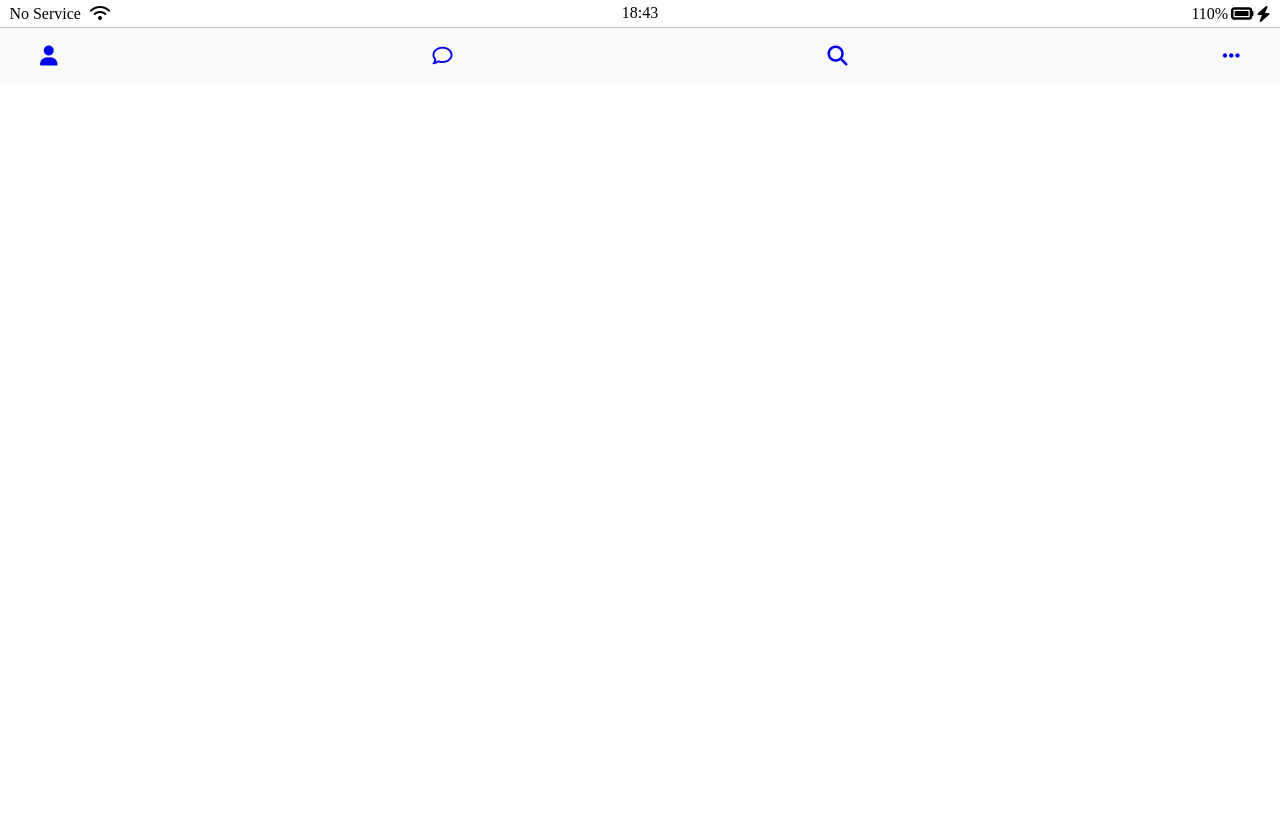
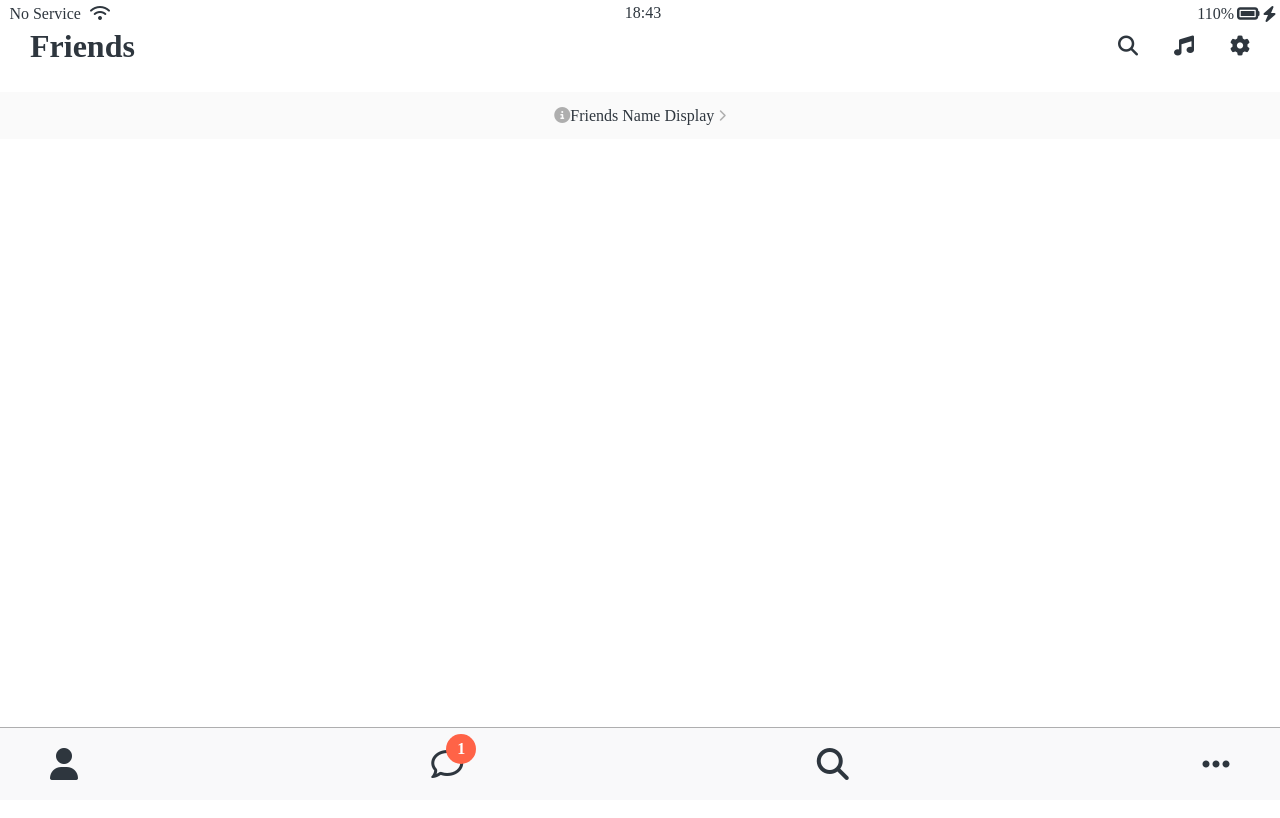
Before and after one commit to sunu70/kokoa-colne-2021, a plain HTML site: page friends.html in a window 1280 px wide. Shown: the top 818 px of the page. Drawn offline with Linux system fonts and the light colour scheme.

Commit message:
2021.06.18

```diff
--- a/css/components/nav-bar.css
+++ b/css/components/nav-bar.css
@@ -1,10 +1,32 @@
 .nav {
-  background-color: #f9f9f9;
-  padding: 20px 40px;
-  border-top: 1px solid rgba(0, 0, 0, 0.2);
+  position: fixed;
+  bottom: 0;
+  width: 100%;
+  background-color: #f9f9fa;
+  padding: 20px 50px;
+  box-sizing: border-box;
+  border-top: 1px solid rgba(0, 0, 0, 0.3);
 }
 .nav__list {
   display: flex;
   justify-content: space-between;
   align-items: ;
 }
+.nav__link {
+  position: relative;
+  color: #2e363e;
+}
+.nav__notification {
+  background-color: tomato;
+  width: 30px;
+  height: 30px;
+  border-radius: 15px;
+  display: flex;
+  justify-content: center;
+  align-items: center;
+  color: white;
+  font-weight: 600;
+  position: absolute;
+  left: 15px;
+  bottom: 15px;
+}
--- /dev/null
+++ b/css/components/screen-header.css
@@ -0,0 +1,16 @@
+.screen-header {
+  display: flex;
+  justify-content: space-between;
+  padding: 30px;
+  align-items: center;
+}
+
+.screen-header__title {
+  font-size: 32px;
+  font-weight: 600;
+}
+
+.screen-header__icons span {
+  margin-left: 32px;
+  box-sizing: border-box;
+}
--- a/css/components/status-bar.css
+++ b/css/components/status-bar.css
@@ -1,4 +1,7 @@
 .status-bar {
+  position: fixed;
+  top: 0;
+  width: 100%;
   display: flex;
   justify-content: center;
   padding: 5px 3px;
--- a/css/reset.css
+++ b/css/reset.css
@@ -131,3 +131,8 @@ table {
 input:focus {
   outline: none;
 }
+
+a {
+  color: inherit;
+  text-decoration: none;
+}
--- /dev/null
+++ b/css/screens/friends.css
@@ -0,0 +1,10 @@
+#friends-display-link {
+  text-align: center;
+  display: block;
+  padding: 15px 0px;
+  background-color: #fafafa;
+}
+
+#friends-display-link i {
+  color: rgba(0, 0, 0, 0.3);
+}
--- a/css/styles.css
+++ b/css/styles.css
@@ -4,10 +4,14 @@
 /* componets */
 @import "components/status-bar.css";
 @import "components/nav-bar.css";
+@import "components/screen-header.css";
 
 /* scrrens */
 @import "screens/login.css";
+@import "screens/friends.css";
 
 body {
+  color: #2e363e;
   font-family: font-family: 'Open Sans', sans-serif;
+  height: 1000vh;
 }
--- a/friends.html
+++ b/friends.html
@@ -22,18 +22,40 @@
         <i class="fas fa-bolt"></i>
       </div>
     </div>
+    <header class="screen-header">
+      <h1 class="screen-header__title">Friends</h1>
+      <div class="screen-header__icons">
+        <span><i class="fas fa-search fa-lg"></i></span>
+        <span><i class="fas fa-music fa-lg"></i></span>
+        <span><i class="fas fa-cog fa-lg"></i></span>
+      </div>
+    </header>
+
+    <a id="friends-display-link"
+      ><i class="fas fa-info-circle"></i>Friends Name Display
+      <i class="fas fa-chevron-right fa-xs"></i
+    ></a>
+
     <nav class="nav">
       <ul class="nav__list">
         <li class="nav__btn">
-          <a class="nav__link" href="friends.html"><i class="fas fa-user fa-lg"></i></a>
+          <a class="nav__link" href="friends.html"
+            ><i class="fas fa-user fa-2x"></i
+          ></a>
         </li>
         <li class="nav__btn">
-          <a class="nav__link" href="#"><i class="far fa-comment fa-lg"></i></a>
+          <a class="nav__link" href="#"
+            ><span class="nav__notification">1</span
+            ><i class="far fa-comment fa-2x"></i>
+          </a>
         </li>
         <li class="nav__btn">
-          <a class="nav__link" href="#"><i class="fas fa-search fa-lg"></i></a>
+          <a class="nav__link" href="#"><i class="fas fa-search fa-2x"></i></a>
         </li>
-         <a class="nav__link" href="#"><i class="fas fa-ellipsis-h fa-lg"></i></a>
+        <li class="nav__btn">
+          <a class="nav__link" href="#"
+            ><i class="fas fa-ellipsis-h fa-2x"></i
+          ></a>
         </li>
       </ul>
     </nav>
```
